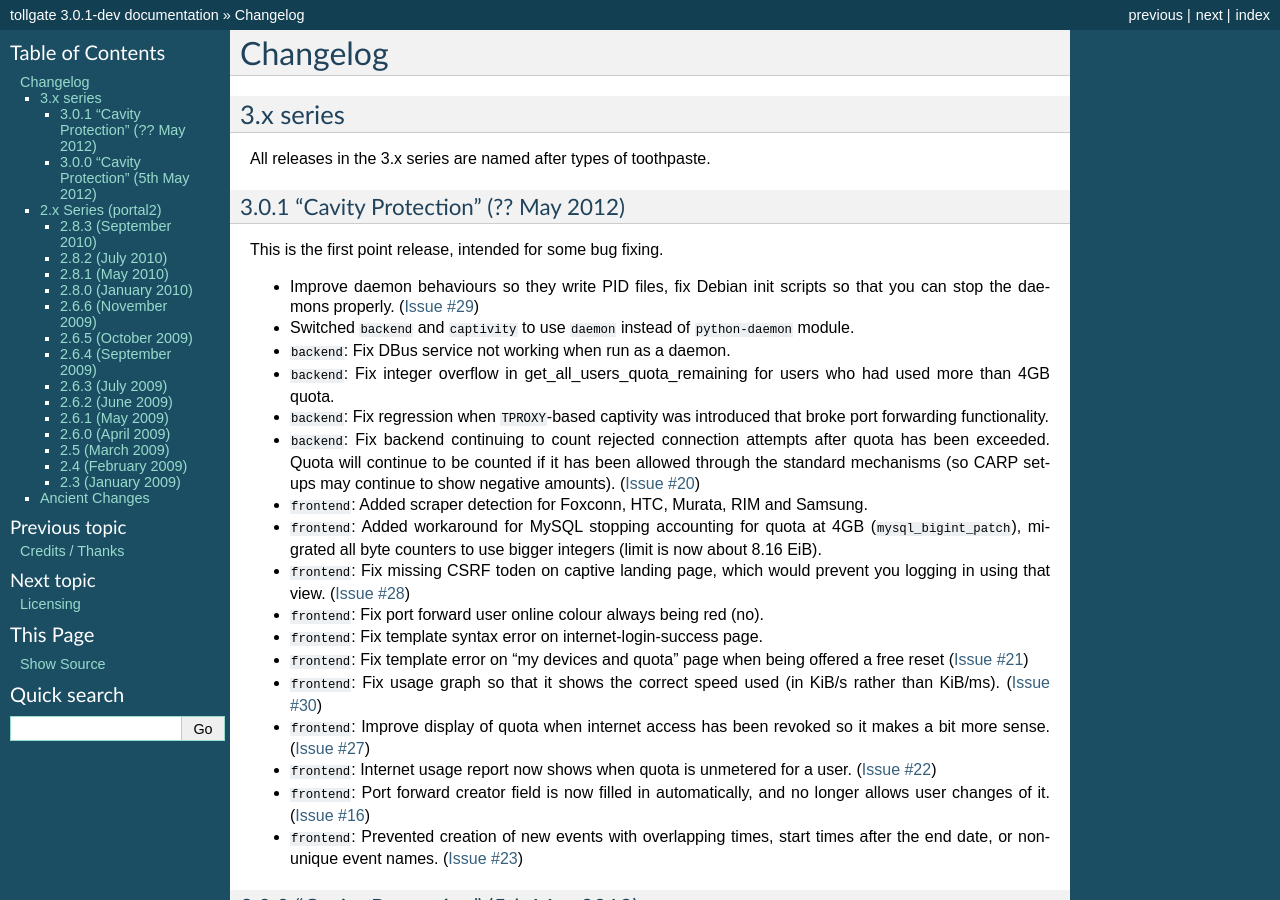
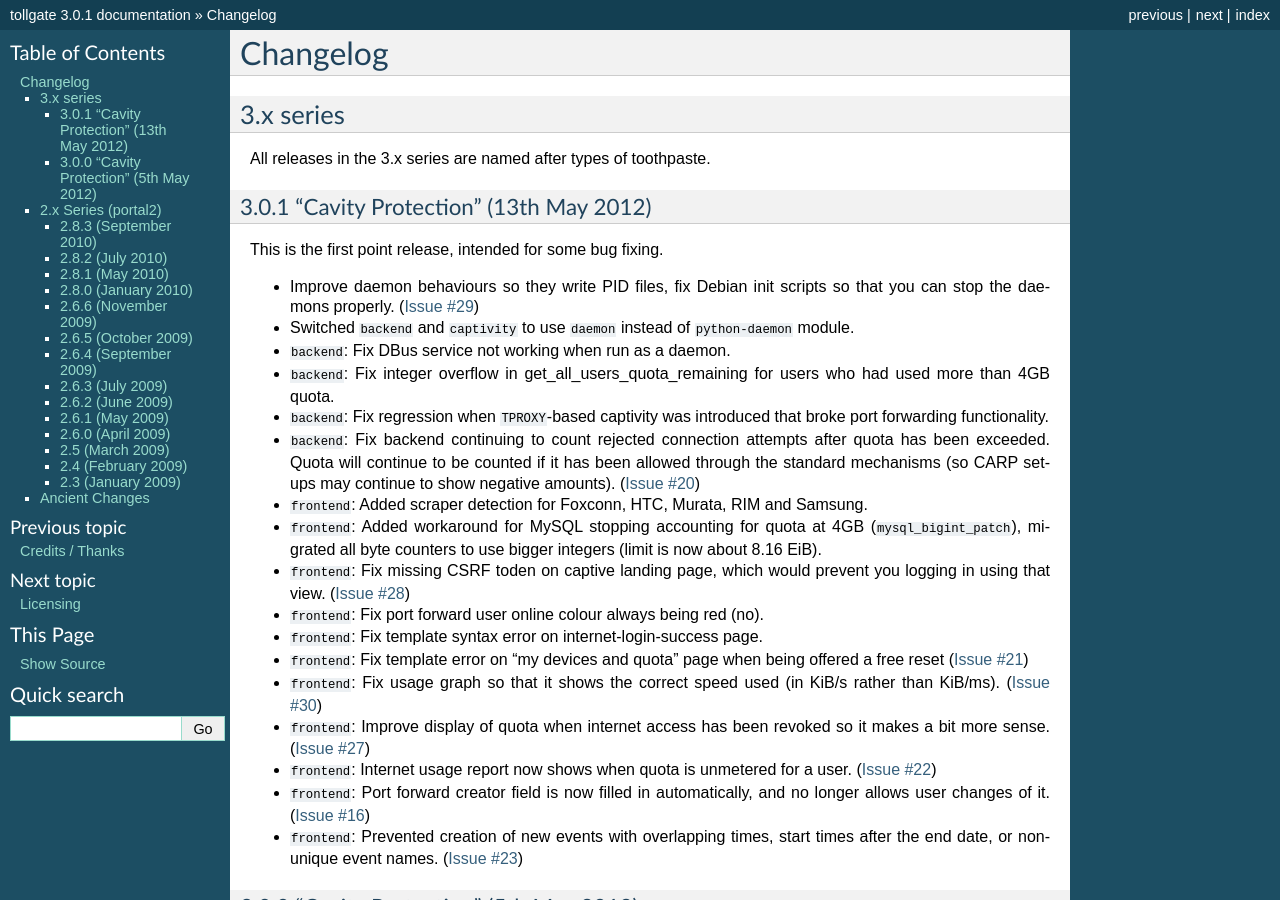
Before and after one commit to micolous/tollgate, a Sphinx documentation site: the page built from docs/changelog.rst, in a window 1280 px wide and 900 px high. Built offline with Sphinx 7.4.7, drawn with Linux system fonts in a browser that asks for light colours; some of the changed text lies outside the part shown.

Commit message:
3.0.1 release!

```diff
--- a/docs/changelog.rst
+++ b/docs/changelog.rst
@@ -7,8 +7,8 @@ Changelog
 
 All releases in the 3.x series are named after types of toothpaste.
 
-3.0.1 "Cavity Protection" (?? May 2012)
----------------------------------------
+3.0.1 "Cavity Protection" (13th May 2012)
+-----------------------------------------
 
 This is the first point release, intended for some bug fixing.
 
--- a/docs/conf.py
+++ b/docs/conf.py
@@ -50,7 +50,7 @@ copyright = u'2012, Michael Farrell'
 # The short X.Y version.
 version = '3.0'
 # The full version, including alpha/beta/rc tags.
-release = '3.0.1-dev'
+release = '3.0.1'
 
 # The language for content autogenerated by Sphinx. Refer to documentation
 # for a list of supported languages.
--- a/tollgate/__init__.py
+++ b/tollgate/__init__.py
@@ -1 +1 @@
-__version__ = '3.0.1-dev'
+__version__ = '3.0.1'
```
